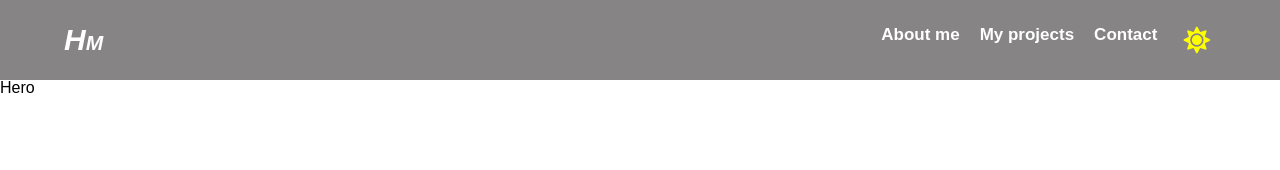
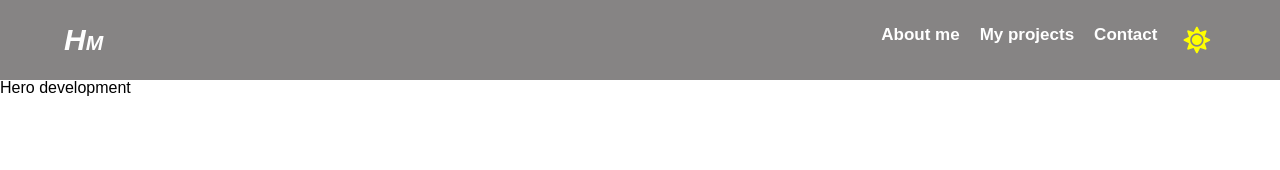
Before and after one commit to HectorMu/portfolio, a React (Create React App) app: page / in a window 1280 px wide. Shown: the top 170 px of the page. Built offline with nearby package versions, Linux system fonts and the light colour scheme.

Commit message:
branch test 1

```diff
--- a/src/components/Hero/Hero.jsx
+++ b/src/components/Hero/Hero.jsx
@@ -1,7 +1,7 @@
 import React from "react";
 
 const Hero = () => {
-  return <div>Hero</div>;
+  return <div>Hero development</div>;
 };
 
 export default Hero;
```
